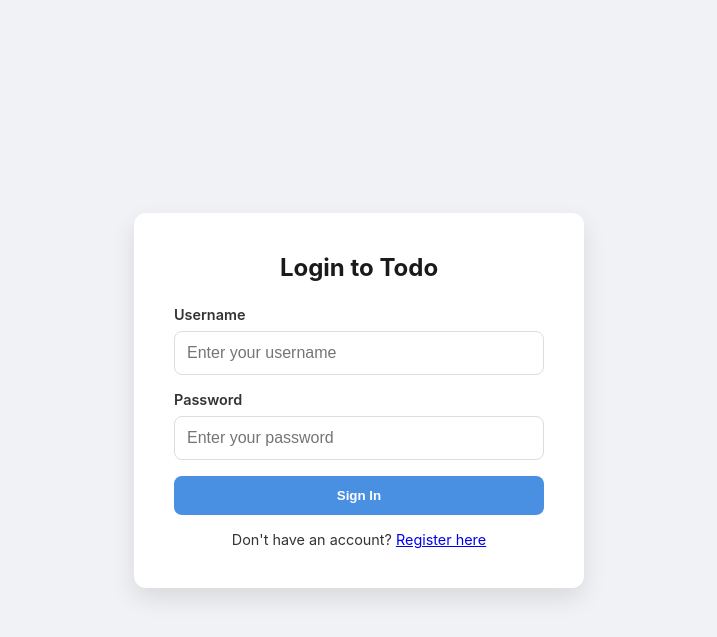
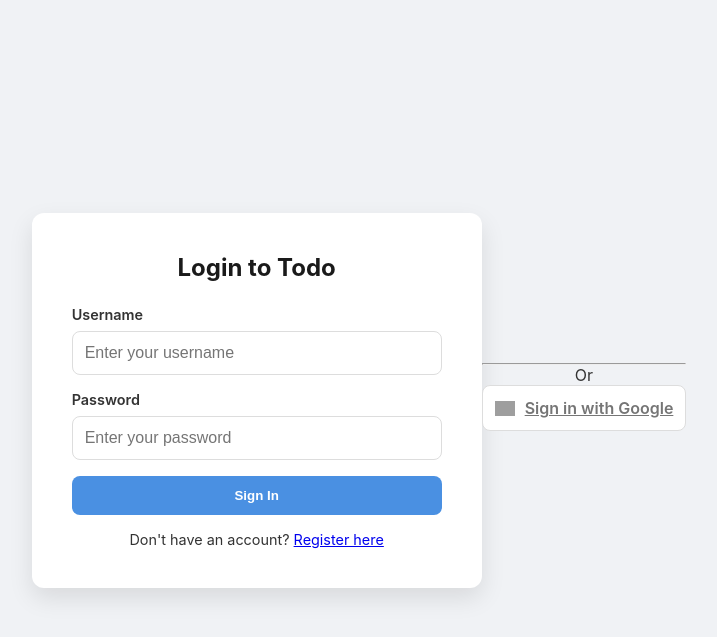
Before and after one commit to mahathishri1207-laaaa/Website_todo_withcloud, a Flask app: page / in a window 1280 px wide. Shown: the top 637 px of the page, without its empty margins (281-998 px from the left). Run offline with Flask 3, Linux system fonts and the light colour scheme; grey boxes are pictures that could not be loaded.

Commit message:
Added Google OAuth configuration and enhanced Ui

```diff
--- a/app.py
+++ b/app.py
@@ -1,6 +1,12 @@
 from flask import Flask, render_template, request, redirect, session, url_for
 from pymongo import MongoClient
 from bson.objectid import ObjectId
+import os
+from dotenv import load_dotenv
+load_dotenv()
+
+google_id = os.getenv("GOOGLE_CLIENT_ID")
+google_secret = os.getenv("GOOGLE_CLIENT_SECRET")
 
 app = Flask(__name__)
 
@@ -62,8 +68,9 @@ def dashboard():
     if 'user_id' not in session:
         return redirect(url_for('index'))
 
+    # We fetch tasks and pass the username to the header
     user_tasks = list(tasks_col.find({"user_id": session['user_id']}))
-    return render_template('dashboard.html', tasks=user_tasks, username=session['username'])
+    return render_template('dashboard.html', tasks=user_tasks, username=session.get('username', 'User'))
 
 @app.route('/add', methods=['POST'])
 def add_task():
--- a/templates/dashboard.html
+++ b/templates/dashboard.html
@@ -9,7 +9,7 @@
 <body>
     <nav class="navbar">
         <div class="nav-content">
-            <h1>Todo Cloud</h1>
+            <h1>Todo</h1>
             <div class="user-info">
                 <span>Welcome, <strong>{{ username }}</strong></span>
                 <a href="/logout" class="btn-logout">Logout</a>
--- a/templates/login.html
+++ b/templates/login.html
@@ -24,5 +24,13 @@
             Don't have an account? <a href="/register">Register here</a>
         </p>
     </div>
+    <div class="form-group" style="text-align: center; margin-top: 10px;">
+    <hr>
+    <p>Or</p>
+    <a href="{{ url_for('google_login') }}" class="btn" style="background-color: #ffffff; color: #757575; border: 1px solid #ddd; display: flex; align-items: center; justify-content: center; gap: 10px;">
+        <img src="https://upload.wikimedia.org/wikipedia/commons/c/c1/Google_%22G%22_logo.svg" width="20px">
+        Sign in with Google
+    </a>
+</div>
 </body>
 </html>
```
